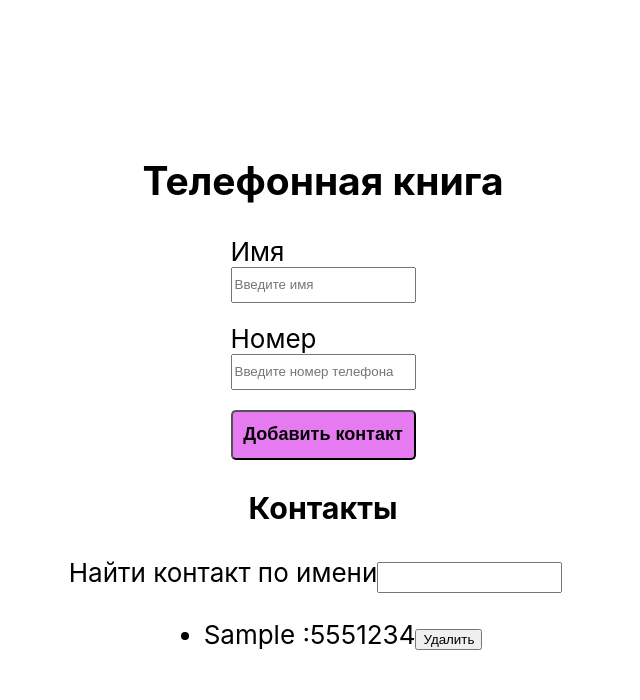
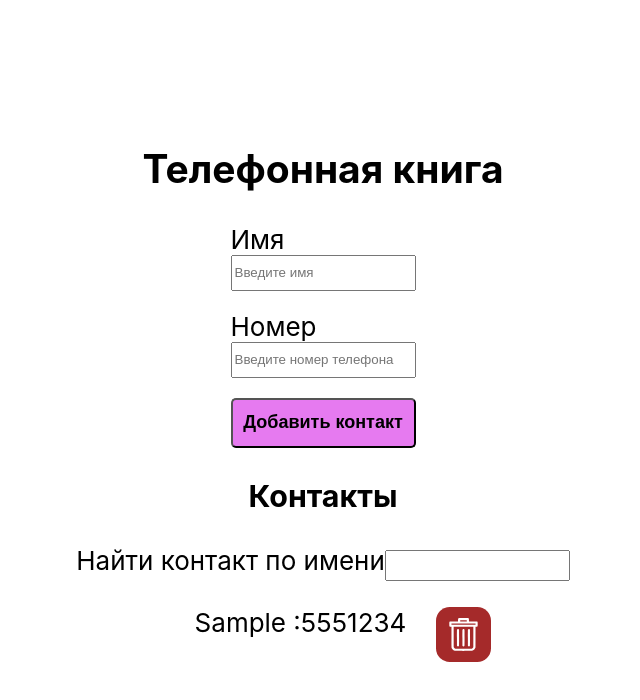
Before and after one commit to SvetlanaMerkurieva/goit-react-hw-03-phonebook, a React (Create React App) app: page / in a window 1280 px wide. Both pictures are taken after typing "Sample", "5551234" into the empty fields and a click on the button "Добавить контакт". Shown: the top 700 px of the page, without its empty margins (317-957 px from the left). Built offline with nearby package versions, Linux system fonts and the light colour scheme.

Commit message:
Adds IconButtons

```diff
--- a/src/components/ContactList/ContactList.jsx
+++ b/src/components/ContactList/ContactList.jsx
@@ -1,16 +1,23 @@
+import { IconButton } from '../IconButton/IconButton';
+import { ReactComponent as AddIcon } from '../../icons/bin.svg';
 import s from './ContactList.module.css';
 
 export const ContactList = ({ contacts, onDeleteContact }) => {
   return (
     <section>
-      <ul>
+      <ul className={s.list}>
         {contacts.map(contact => {
           return (
-            <li className={s.text} key={contact.id}>
-              {contact.name} :{contact.number}
-              <button type="button" onClick={() => onDeleteContact(contact.id)}>
-                Удалить
-              </button>
+            <li className={s.li} key={contact.id}>
+              <p className={s.text}>
+                {contact.name} :{contact.number}{' '}
+              </p>
+              <IconButton
+                onClick={() => onDeleteContact(contact.id)}
+                arial-label="Удалить"
+              >
+                <AddIcon width="35px" heigth="35px" fill="white" />
+              </IconButton>
             </li>
           );
         })}
--- a/src/components/ContactList/ContactList.module.css
+++ b/src/components/ContactList/ContactList.module.css
@@ -1,6 +1,11 @@
-.title {
+.li {
   color: black;
+  display: flex;
+  justify-content: space-between;
+  margin-bottom: 15px;
 }
 .text {
-  color: black;
+  margin-top: 0;
+  margin-bottom: 0;
+  margin-right: 30px;
 }
--- a/src/components/Filter/Filter.jsx
+++ b/src/components/Filter/Filter.jsx
@@ -2,7 +2,7 @@ import s from '../Filter/Filter.module.css';
 
 export const Filter = ({ value, onChange }) => {
   return (
-    <label>
+    <label className={s.label}>
       Найти контакт по имени
       <input
         className={s.input}
--- a/src/components/Filter/Filter.module.css
+++ b/src/components/Filter/Filter.module.css
@@ -1,4 +1,5 @@
+.label {
+}
 .input {
-  margin-right: 15px;
   height: 25px;
 }
--- /dev/null
+++ b/src/components/IconButton/IconButton.jsx
@@ -0,0 +1,23 @@
+import PropTypes from 'prop-types';
+import s from '../IconButton/IconButton.module.css';
+
+export const IconButton = ({ children, onClick, ...allyProps }) => (
+  <button
+    type="button"
+    className={s.iconButton}
+    onClick={onClick}
+    {...allyProps}
+  >
+    {children}
+  </button>
+);
+
+IconButton.defaultProps = {
+  onClick: () => null,
+  children: null,
+};
+IconButton.propTypes = {
+  onClick: PropTypes.func,
+  children: PropTypes.node,
+  'arial-label': PropTypes.string.isRequired,
+};
--- /dev/null
+++ b/src/components/IconButton/IconButton.module.css
@@ -0,0 +1,13 @@
+.iconButton {
+  margin: 0;
+  padding: 10px;
+  border: none;
+  border-radius: 25%;
+  color: white;
+  background-color: brown;
+  cursor: pointer;
+
+  display: inline-flex;
+  align-items: center;
+  justify-content: center;
+}
```
Also changed, not shown: src/icons/bin.svg (added).
